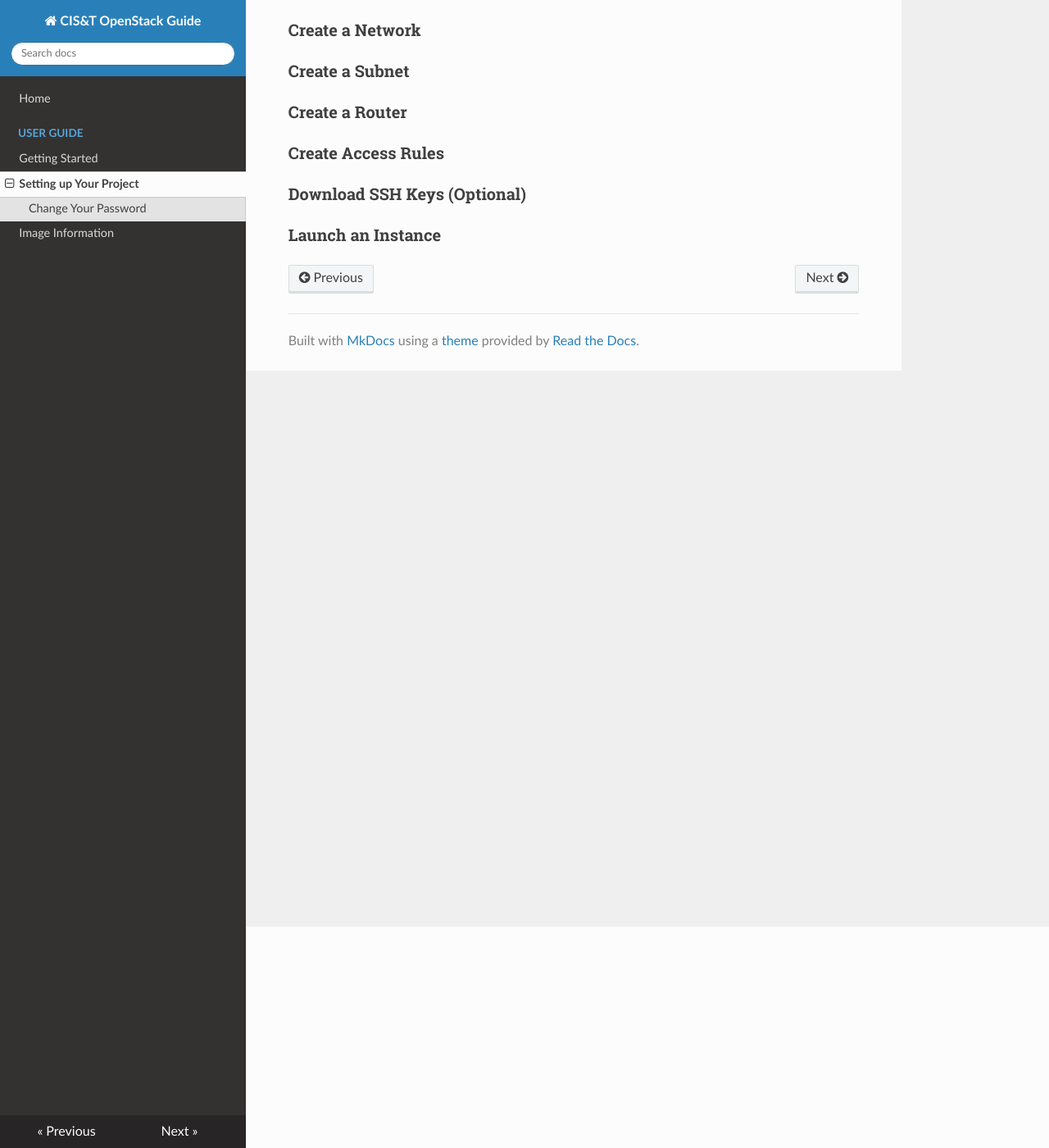
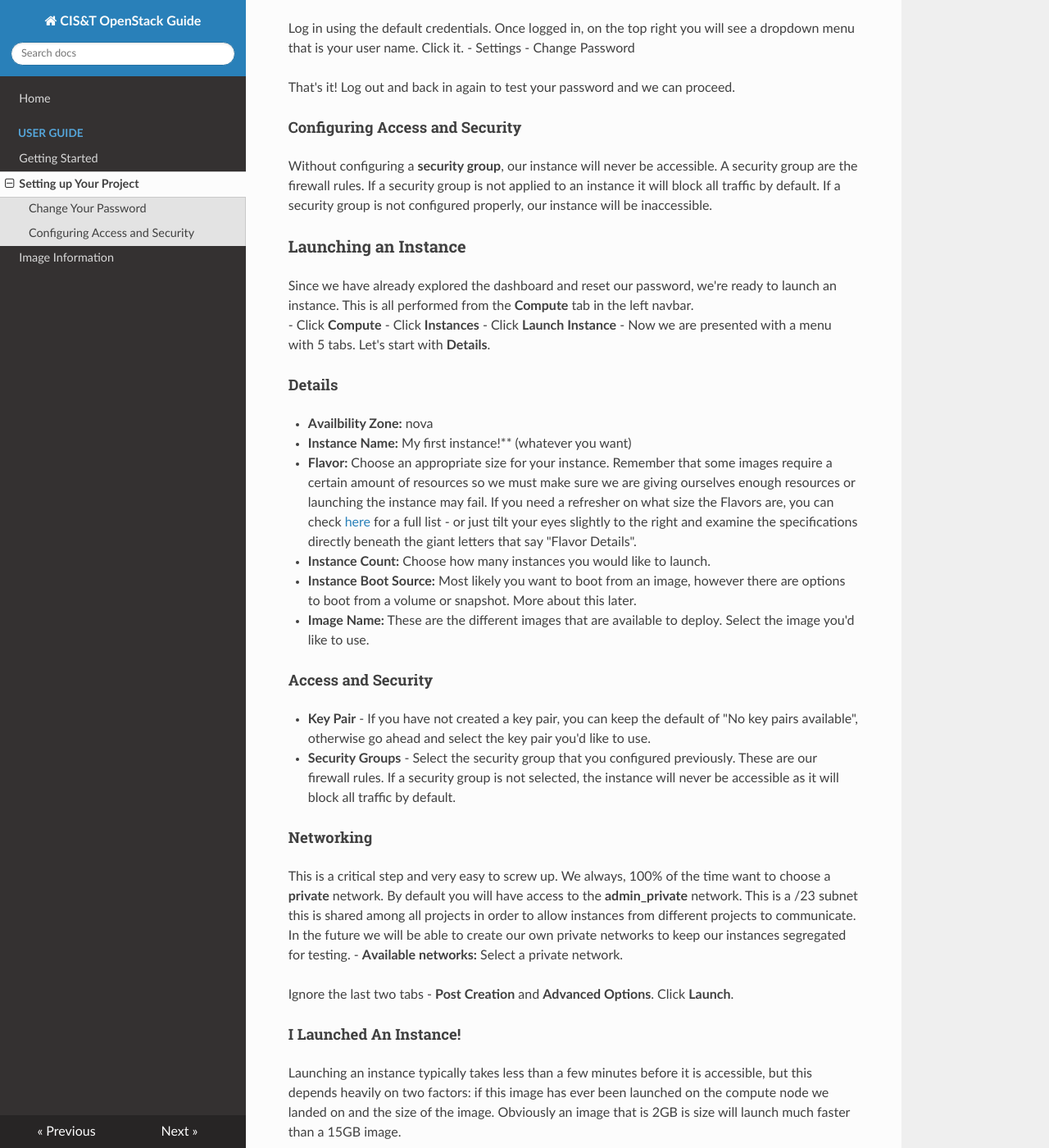
Before and after one commit to cist-openstack/openstack, an MkDocs documentation site: the page built from guide/docs/setup.md, in a window 1280 px wide and 1400 px high, scrolled down 270 px. Shown: the whole window at 82% size. Built offline with MkDocs 1.6.1, drawn with Linux system fonts in a browser that asks for light colours; nearby versions of some CDN libraries; old or Windows-style settings are respelled for this version of MkDocs; some of the changed text lies outside the part shown.

Commit message:
more content for guide

```diff
--- a/guide/docs/setup.md
+++ b/guide/docs/setup.md
@@ -1,18 +1,43 @@
 ### Setting Up Your Project
-Now that we are a little more familiar with our dashboard, let's take the necessary steps to get started and launch an instance. But first, we may want to change our password from the default provided to us by the administrator.
+Now that we are a little more familiar with our dashboard, let's take the necessary steps to get started and launch an instance. But first, you may want to change your password from the default password provided to us by the administrator.
 
 #### Change Your Password
+Log in using the default credentials. Once logged in, on the top right you will see a dropdown menu that is your user name. Click it.
+- Settings
+- Change Password
 
+That's it! Log out and back in again to test your password and we can proceed.
 
+#### Configuring Access and Security
+Without configuring a **security group**, our instance will never be accessible. A security group are the firewall rules. If a security group is not applied to an instance it will block all traffic by default. If a security group is not configured properly, our instance will be inaccessible.
 
-### Create a Network
+### Launching an Instance
+Since we have already explored the dashboard and reset our password, we're ready to launch an instance. This is all performed from the **Compute** tab in the left navbar.
+- Click **Compute**
+- Click **Instances**
+- Click **Launch Instance**
+- Now we are presented with a menu with 5 tabs. Let's start with **Details**.
 
-### Create a Subnet
+#### Details
+- **Availbility Zone:** nova
+-  **Instance Name:** My first instance!** (whatever you want)
+-  **Flavor:** Choose an appropriate size for your instance. Remember that some images require a certain amount of resources so we must make sure we are giving ourselves enough resources or launching the instance may fail. If you need a refresher on what size the Flavors are, you can check [here](http://help.snapstack.cloud/flavors) for a full list - or just tilt your eyes slightly to the right and examine the specifications directly beneath the giant letters that say "Flavor Details".
+- **Instance Count:** Choose how many instances you would like to launch.
+- **Instance Boot Source:** Most likely you want to boot from an image, however there are options to boot from a volume or snapshot. More about this later.
+- **Image Name:** These are the different images that are available to deploy. Select the image you'd like to use.
 
-### Create a Router
+#### Access and Security
+- **Key Pair** - If you have not created a key pair, you can keep the default of "No key pairs available", otherwise go ahead and select the key pair you'd like to use.
+- **Security Groups** - Select the security group that you configured previously. These are our firewall rules. If a security group is not selected, the instance will never be accessible as it will block all traffic by default.
 
-### Create Access Rules
+#### Networking
+This is a critical step and very easy to screw up. We always, 100% of the time want to choose a **private** network. By default you will have access to the **admin_private** network. This is a /23 subnet this is shared among all projects in order to allow instances from different projects to communicate. In the future we will be able to create our own private networks to keep our instances segregated for testing.
+- **Available networks:** Select a private network.
 
-### Download SSH Keys (Optional)
+Ignore the last two tabs - **Post Creation** and **Advanced Options**. Click **Launch**.
 
-### Launch an Instance
+#### I Launched An Instance!
+Launching an instance typically takes less than a few minutes before it is accessible, but this depends heavily on two factors: if this image has ever been launched on the compute node we landed on and the size of the image. Obviously an image that is 2GB is size will launch much faster than a 15GB image.
+
+Wait - what do you mean, "if this image has ever been launched on the compute node we landed on"?
+> First of all, we have a lot of compute nodes. Our controller node determines the best location for our instance by comparing the available resources of all of the compute nodes. When an image is deployed on a compute node for the first time, the entire image is copied to the compute node and stored for future use. So if a particular image has never been launched on a compute node before, the first time it is launched on that compute node will take an extra long time as it needs to first copy the entire image file over. Once that image file is on the compute node, it will be stored permanently (or until the image is deleted from the database) and will launch in a fraction of the time in the future. We do our best to "burn" in the images to all of the compute nodes before anyone uses them, but occasionally it's possible we missed one as images are being added frequently.
```
Also changed, not shown: guide/docs/explore_dashboard.md (+1 -1 lines), guide/docs/networks.md (added, +18 -0 lines), guide/docs/access_and_security.PNG (added), guide/docs/launch_instance.PNG (added), guide/docs/selecting_network.PNG (added), guide/docs/spawning.PNG (added).
